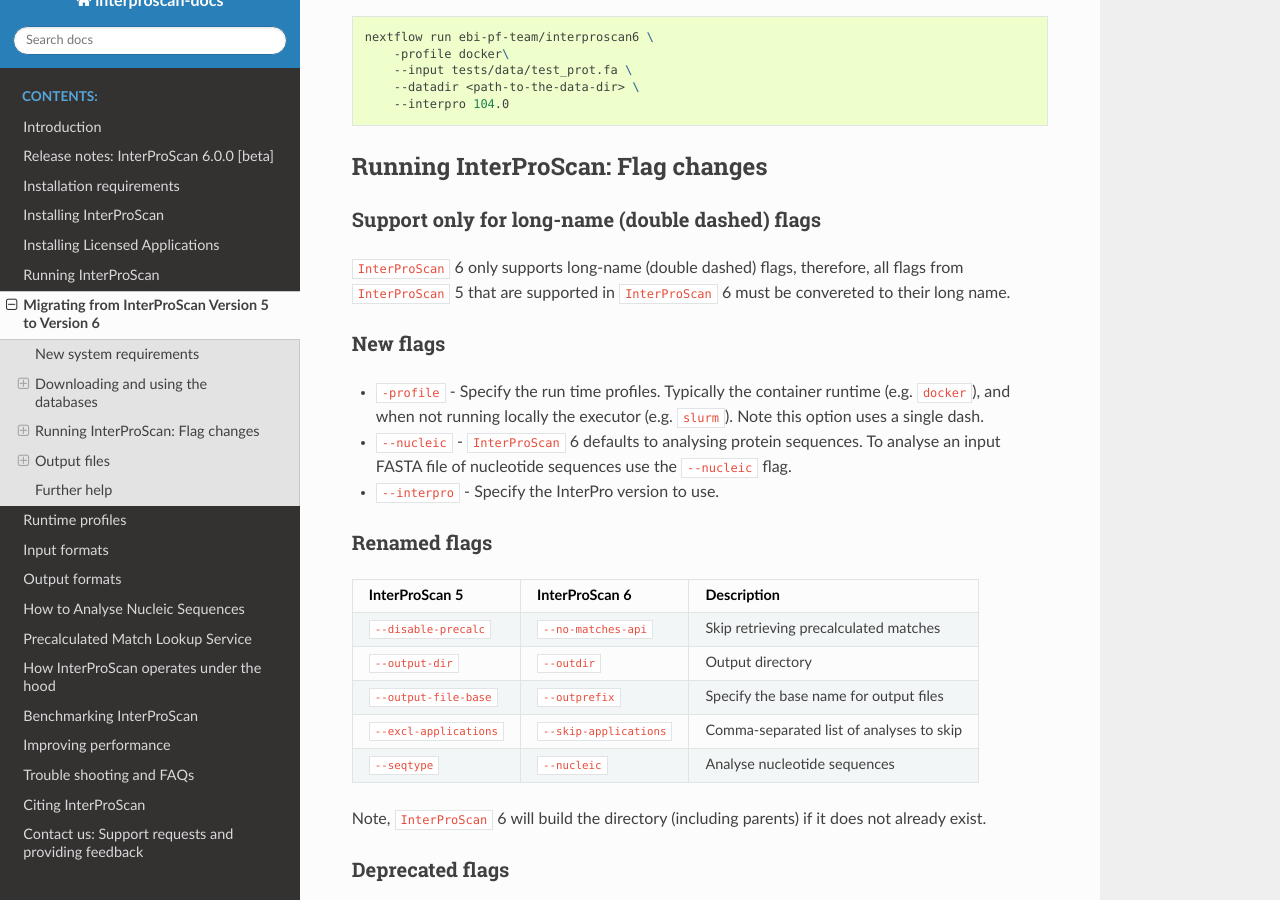
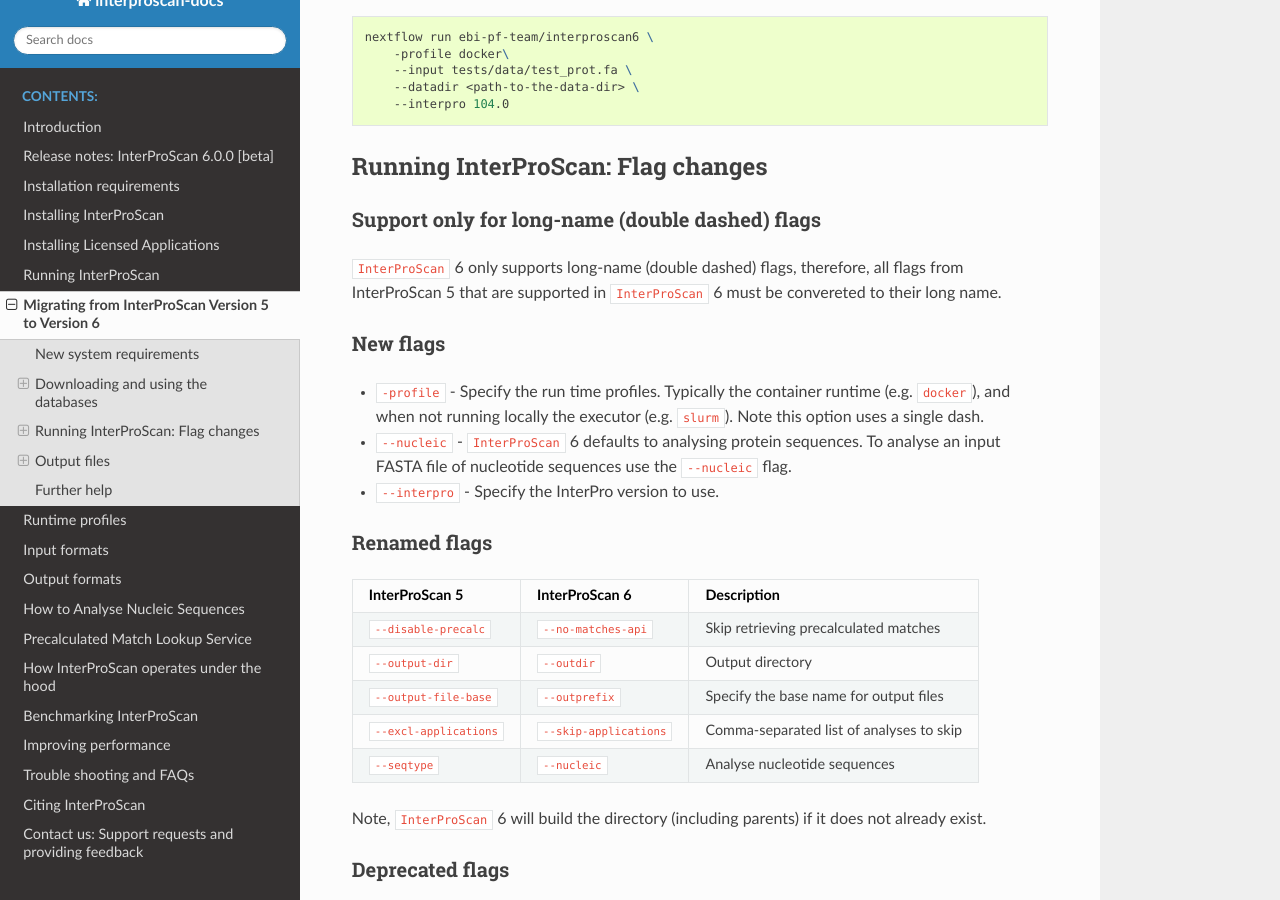
Before and after one commit to ebi-pf-team/interproscan-docs, a Sphinx documentation site: the page built from docs/MigratingToI6.rst, in a window 1280 px wide and 900 px high, scrolled down 809 px. Built offline with Sphinx 7.4.7 and the Read the Docs theme 3.1.0, drawn with Linux system fonts in a browser that asks for light colours.

Commit message:
rm i5 code fmting

```diff
--- a/docs/MigratingToI6.rst
+++ b/docs/MigratingToI6.rst
@@ -44,7 +44,7 @@ Running InterProScan: Flag changes
 Support only for long-name (double dashed) flags
 ^^^^^^^^^^^^^^^^^^^^^^^^^^^^^^^^^^^^^^^^^^^^^^^^
 
-``InterProScan`` 6 only supports long-name (double dashed) flags, therefore, all flags from ``InterProScan``
+``InterProScan`` 6 only supports long-name (double dashed) flags, therefore, all flags from InterProScan
 5 that are supported in ``InterProScan`` 6 must be convereted to their long name.
 
 New flags
```
